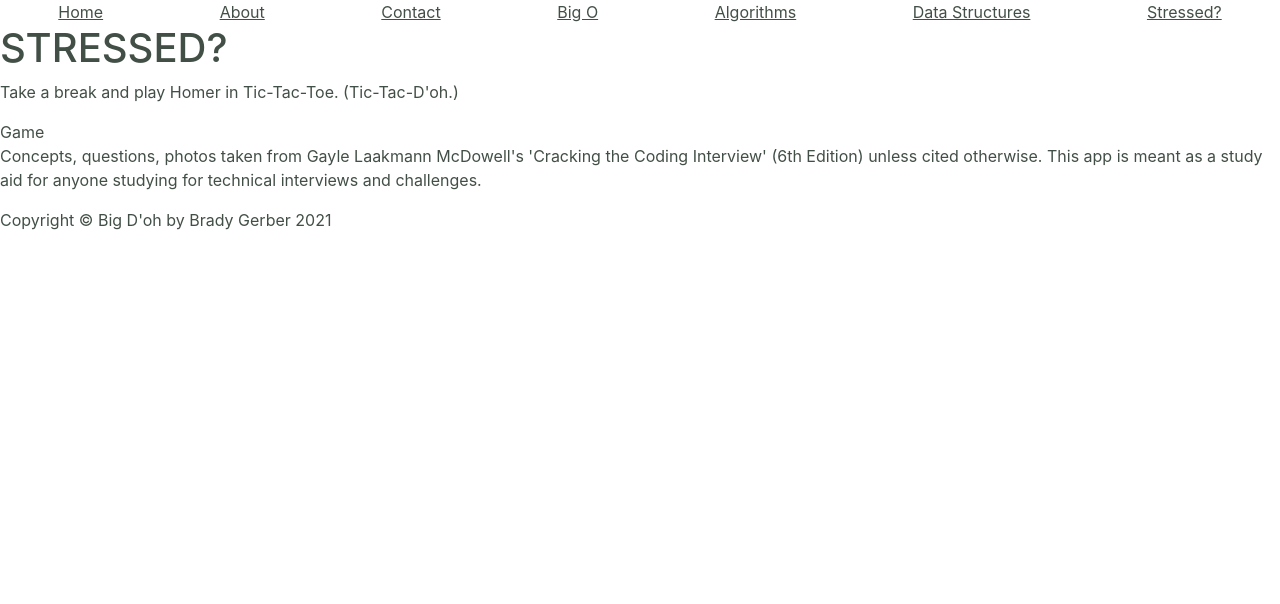
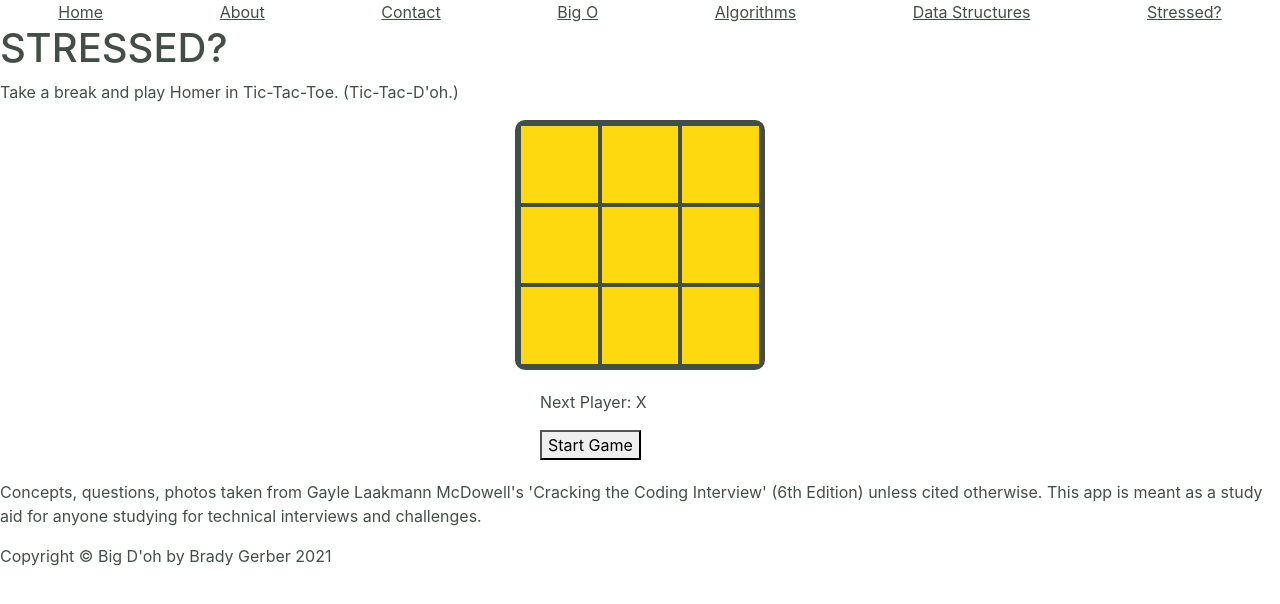
Before and after one commit to bg-write/big-doh, a React (Create React App) app: page /ttt in a window 1280 px wide. Shown: the top 604 px of the page. Built offline with nearby package versions, Linux system fonts and the light colour scheme.

Commit message:
Finish basic TTT design and functions

```diff
--- a/src/components/TTT/Board.jsx
+++ b/src/components/TTT/Board.jsx
@@ -1,5 +1,22 @@
 import React from 'react';
+import Square from './Square';
 
-const Board = () => <div>Board</div>;
+const style = {
+	border: '4px solid #424f46',
+	borderRadius: '10px',
+	width: '250px',
+	height: '250px',
+	margin: '0 auto',
+	display: 'grid',
+	gridTemplate: 'repeat(3, 1fr) / repeat(3, 1fr)',
+};
+
+const Board = ({ squares, onClick }) => (
+	<div style={style}>
+		{squares.map((square, i) => (
+			<Square key={i} value={square} onClick={() => onClick(i)} />
+		))}
+	</div>
+);
 
 export default Board;
--- a/src/components/TTT/Game.jsx
+++ b/src/components/TTT/Game.jsx
@@ -1,5 +1,42 @@
-import React from 'react';
+import React, { useState } from 'react';
+import { calculateWinner } from './helpers';
+import Board from './Board';
 
-const Game = () => <div>Game</div>;
+const styles = {
+	width: '200px',
+	margin: '20px auto',
+};
+
+const Game = () => {
+	const [board, setBoard] = useState(Array(9).fill(null));
+	const [xIsNext, setXIsNext] = useState(true);
+	const winner = calculateWinner(board);
+
+	const handleClick = (i) => {
+		const boardCopy = [...board];
+		if (winner || boardCopy[i]) return;
+		boardCopy[i] = xIsNext ? 'X' : 'O';
+		setBoard(boardCopy);
+		setXIsNext(!xIsNext);
+	};
+
+	const renderMoves = () => (
+		<button onClick={() => setBoard(Array(9).fill(null))}>Start Game</button>
+	);
+
+	return (
+		<>
+			<Board squares={board} onClick={handleClick} />
+			<div style={styles}>
+				<p>
+					{winner
+						? 'Winner: ' + winner
+						: 'Next Player: ' + (xIsNext ? 'X' : 'O')}
+				</p>
+				{renderMoves()}
+			</div>
+		</>
+	);
+};
 
 export default Game;
--- a/src/components/TTT/Square.jsx
+++ b/src/components/TTT/Square.jsx
@@ -1,7 +1,18 @@
 import React from 'react';
 
+const style = {
+	background: '#fed90f',
+	border: '2px solid #424f46',
+	fontSize: '30px',
+	fontWeight: '800',
+	cursor: 'pointer',
+	outline: 'none',
+};
+
 const Square = ({ value, onClick }) => (
-	<button onClick={onClick}>{value}</button>
+	<button style={style} onClick={onClick}>
+		{value}
+	</button>
 );
 
 export default Square;
--- a/src/components/TTT/helpers.js
+++ b/src/components/TTT/helpers.js
@@ -0,0 +1,23 @@
+export function calculateWinner(squares) {
+	const lines = [
+		[0, 1, 2],
+		[3, 4, 5],
+		[6, 7, 8],
+		[0, 3, 6],
+		[1, 4, 7],
+		[2, 5, 8],
+		[0, 4, 8],
+		[2, 4, 6],
+	];
+	for (let i = 0; i < lines.length; i++) {
+		const [a, b, c] = lines[i];
+		if (squares[a] && squares[a] === squares[b] && squares[a] === squares[c]) {
+			return squares[a];
+		}
+	}
+	return null;
+}
+
+const squares = [null, null, null, 'X', 'X', 'X', null, null, null];
+
+console.log(calculateWinner(squares));
```
